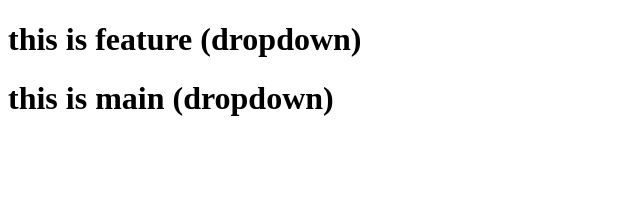
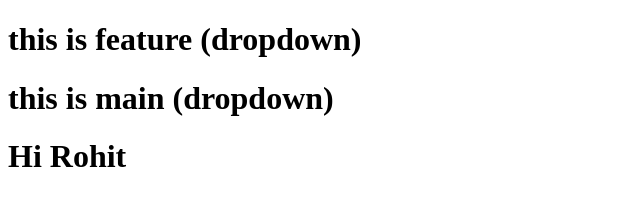
Before and after one commit to rohitkr158/localRepo, a plain HTML site: page index.html in a window 1280 px wide. Shown: the whole page, without its empty margins (0-640 px from the left). Drawn offline with Linux system fonts and the light colour scheme.

Commit message:
Hi rohit

```diff
--- a/index.html
+++ b/index.html
@@ -8,5 +8,6 @@
 <body>
     <h1>this is feature (dropdown)</h1>
     <h1>this is main (dropdown)</h1>
+    <h1>Hi Rohit</h1>
 </body>
 </html>
```
